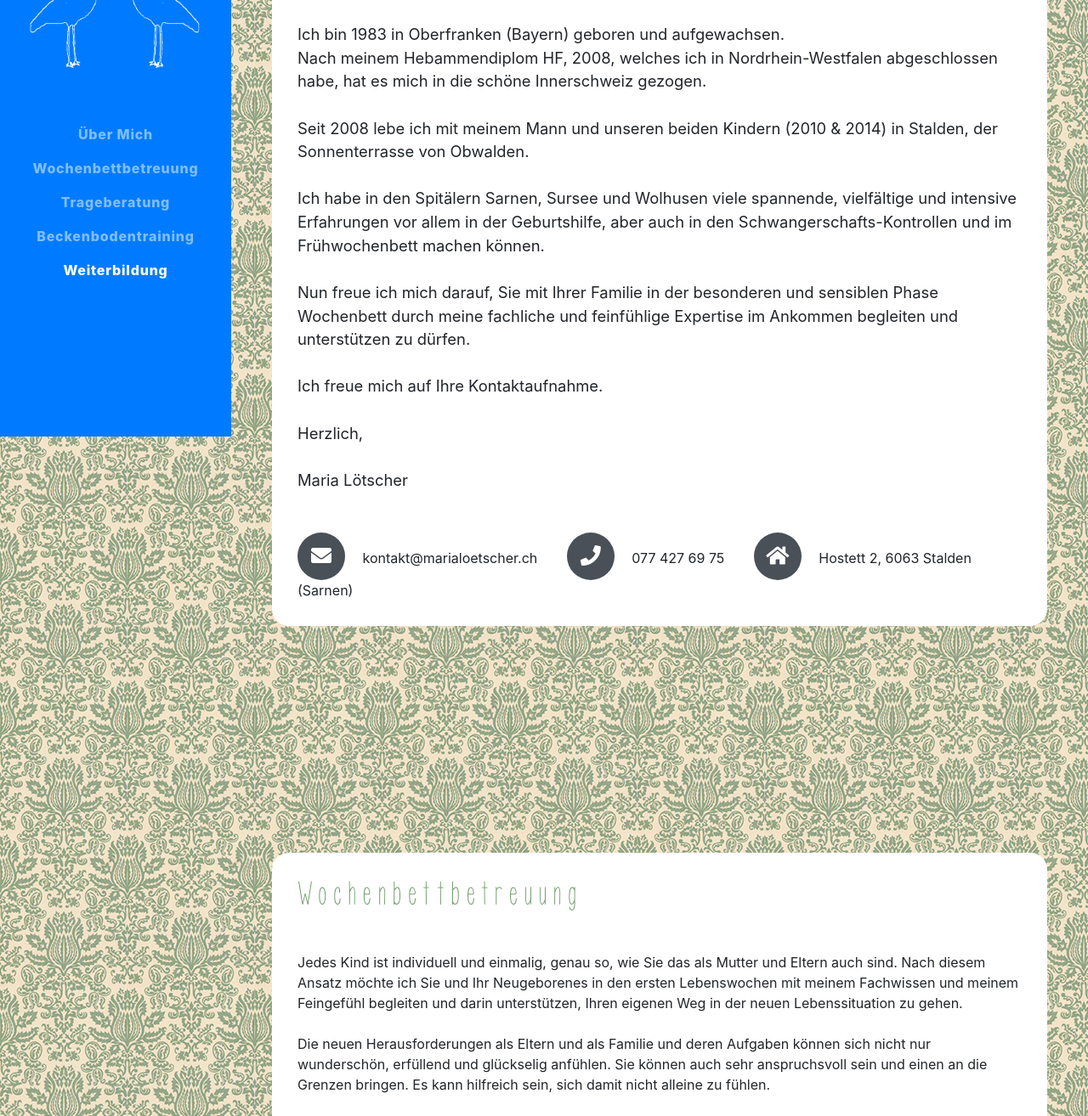
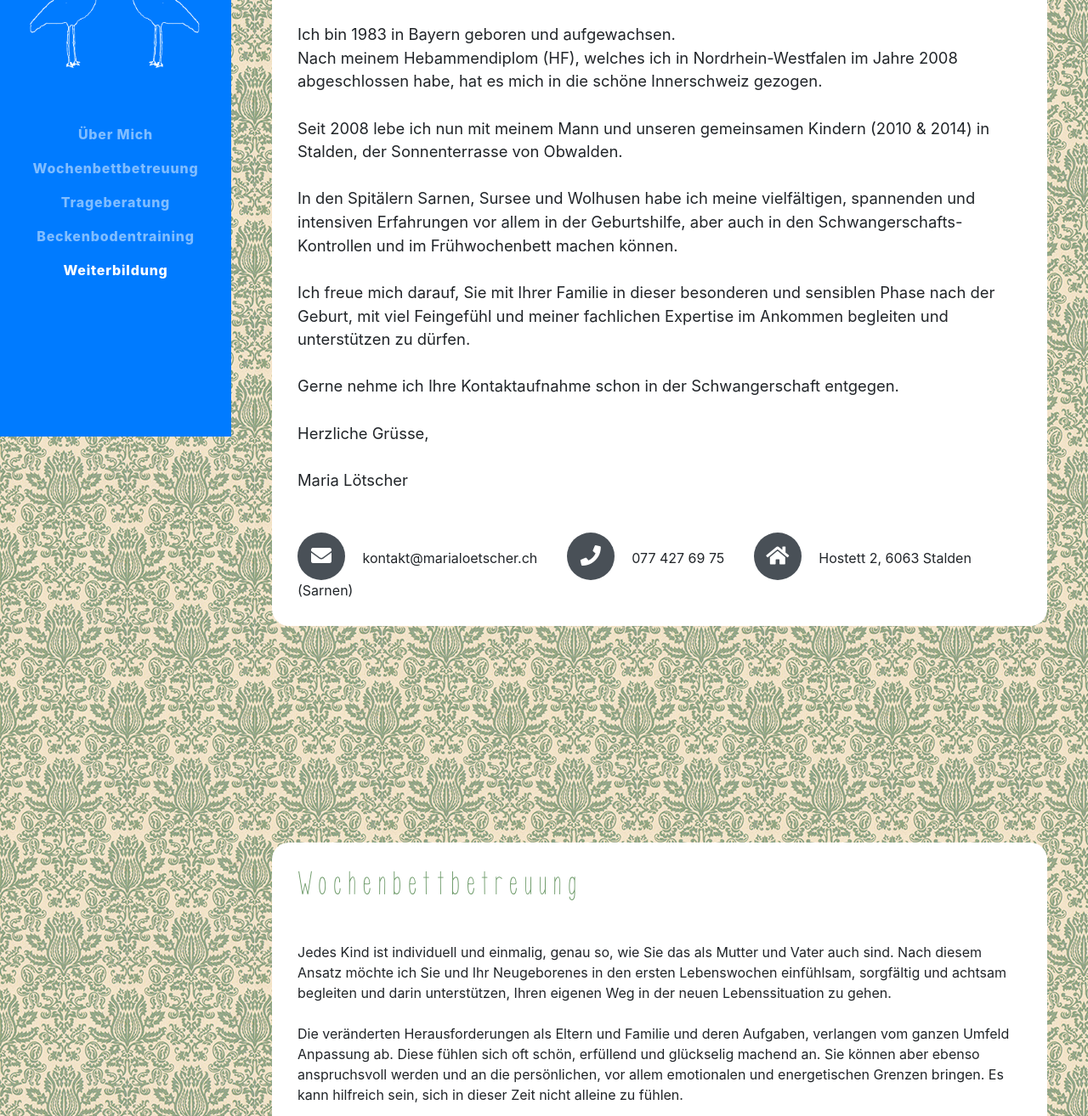
Before and after one commit to simplywing/portfolio-maria-loetscher, a website with bundled scripts: page index.html in a window 1280 px wide. Shown: the part 286-1600 px from the top of the page at 85% size. Built offline with nearby package versions, Linux system fonts and the light colour scheme; a web font is replaced by a local one.

Commit message:
Textanpassung

```diff
--- a/index.html
+++ b/index.html
@@ -77,20 +77,20 @@
                   </div>
               </div>
                 </div>
-                <p class="lead mb-5">Ich bin 1983 in Oberfranken (Bayern) geboren und aufgewachsen.
-                    <br> Nach meinem Hebammendiplom HF, 2008, welches ich in Nordrhein-Westfalen abgeschlossen habe, hat es mich in die schöne Innerschweiz gezogen.
+                <p class="lead mb-5">Ich bin 1983 in Bayern geboren und aufgewachsen.
+                    <br> Nach meinem Hebammendiplom (HF), welches ich in Nordrhein-Westfalen im Jahre 2008 abgeschlossen habe, hat es mich in die schöne Innerschweiz gezogen.
                     <br>
-                    <br> Seit 2008 lebe ich mit meinem Mann und unseren beiden Kindern (2010 & 2014) in Stalden, der Sonnenterrasse von Obwalden.
+                    <br> Seit 2008 lebe ich nun mit meinem Mann und unseren gemeinsamen Kindern (2010 & 2014) in Stalden, der Sonnenterrasse von Obwalden.
                     <br>
-                    <br> Ich habe in den Spitälern Sarnen, Sursee und Wolhusen viele spannende, vielfältige und intensive Erfahrungen vor allem in der Geburtshilfe, aber auch in den Schwangerschafts-Kontrollen und im Frühwochenbett machen können.
+                    <br>In den Spitälern Sarnen, Sursee und Wolhusen habe ich meine vielfältigen, spannenden und intensiven Erfahrungen vor allem in der Geburtshilfe, aber auch in den Schwangerschafts-Kontrollen und im Frühwochenbett machen können.
                     <br>
-                    <br> Nun freue ich mich darauf, Sie mit Ihrer Familie in der besonderen und sensiblen Phase Wochenbett durch meine fachliche und feinfühlige Expertise im Ankommen begleiten und unterstützen zu dürfen.
+                    <br>Ich freue mich darauf, Sie mit Ihrer Familie in dieser besonderen und sensiblen Phase nach der Geburt, mit viel Feingefühl und meiner fachlichen Expertise im Ankommen begleiten und unterstützen zu dürfen.
                     <br>
-                    <br> Ich freue mich auf Ihre Kontaktaufnahme.
+                    <br>Gerne nehme ich Ihre Kontaktaufnahme schon in der Schwangerschaft entgegen.
                     <br>
-                    <br> Herzlich,
+                    <br>Herzliche Grüsse,
                     <br>
-                    <br> Maria Lötscher
+                    <br>Maria Lötscher
                 </p>
                 <div class="social-icons" style="vertical-align: center;">
                     <a href="mailto:kontakt@marialoetscher.ch">
@@ -119,9 +119,9 @@
             <div class="w-100">
                 <h2 class="mb-5 section-title">Wochenbettbetreuung</h2>
 
-                <p class="mb-5 textblock">Jedes Kind ist individuell und einmalig, genau so, wie Sie das als Mutter und Eltern auch sind. Nach diesem Ansatz möchte ich Sie und Ihr Neugeborenes in den ersten Lebenswochen mit meinem Fachwissen und meinem Feingefühl begleiten und darin unterstützen, Ihren eigenen Weg in der neuen Lebenssituation zu gehen.
+                <p class="mb-5 textblock">Jedes Kind ist individuell und einmalig, genau so, wie Sie das als Mutter und Vater auch sind. Nach diesem Ansatz möchte ich Sie und Ihr Neugeborenes in den ersten Lebenswochen einfühlsam, sorgfältig und achtsam begleiten und darin unterstützen, Ihren eigenen Weg in der neuen Lebenssituation zu gehen.
                     <br>
-                    <br>Die neuen Herausforderungen als Eltern und als Familie und deren Aufgaben können sich nicht nur wunderschön, erfüllend und glückselig anfühlen. Sie können auch sehr anspruchsvoll sein und einen an die Grenzen bringen. Es  kann hilfreich sein, sich damit nicht alleine zu fühlen.
+                    <br>Die veränderten Herausforderungen als Eltern und Familie und deren Aufgaben, verlangen vom ganzen Umfeld Anpassung ab. Diese fühlen sich oft schön, erfüllend und glückselig machend an. Sie können aber ebenso  anspruchsvoll werden und an die persönlichen, vor allem emotionalen und energetischen Grenzen bringen. Es kann hilfreich sein, sich in dieser Zeit nicht alleine zu fühlen.
                 </p>
             </div>
         </section>
@@ -164,11 +164,12 @@
                 <h2 class="mb-5 section-title">Weiterbildung</h2>
                 <p class="mb-5 textblock">Ich bin Mitglied beim Schweizerischen Hebammenverband SHV.
                     <br>
-                    <br>Es ist für mich selbstverständlich, mich mit regelmässigen und aktuellen Themen meines Fachgebietes fortzubilden.
+                    <br>Es ist für mich selbstverständlich und verpflichtend, mich mit regelmässigen und aktuellen Themen meines Fachgebietes fortzubilden.
                     <br>
+                    <br>Meine Weiterbildungen umfassen in meinem aktuellen Tätigkeitsgebiet:
                 </p>
                 <ul>
-                    <li>Trageberatung - Grundkurs bei ClauWi Trageschule, Deutschland</li>
+                    <li>Trageberaterin - Grundkurs bei ClauWi Trageschule, Deutschland</li>
                     <li>Beckenbodenkursleiterin - BeBo Training GmbH, Schweiz</li>
                 </ul>
             </div>
```
